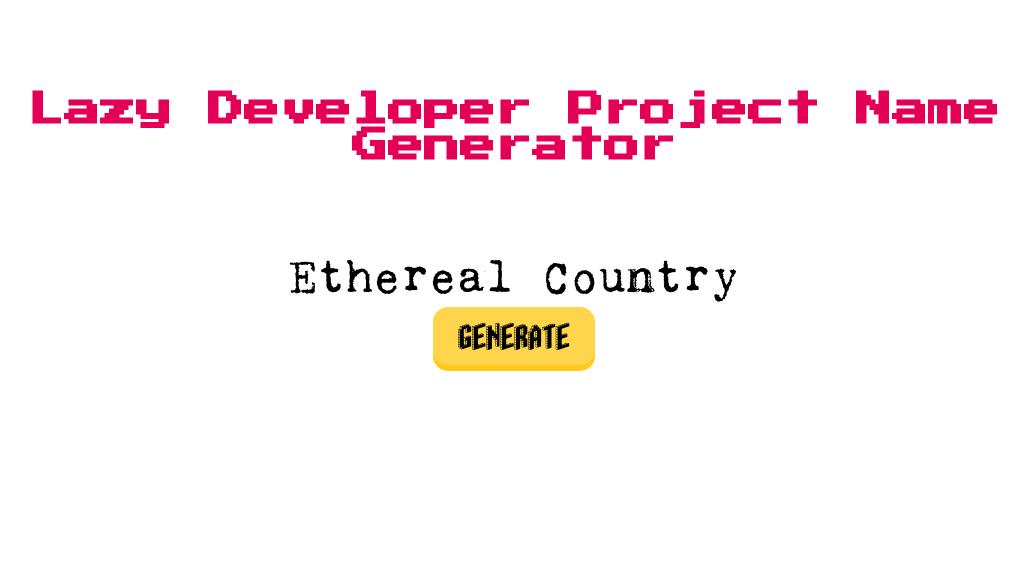
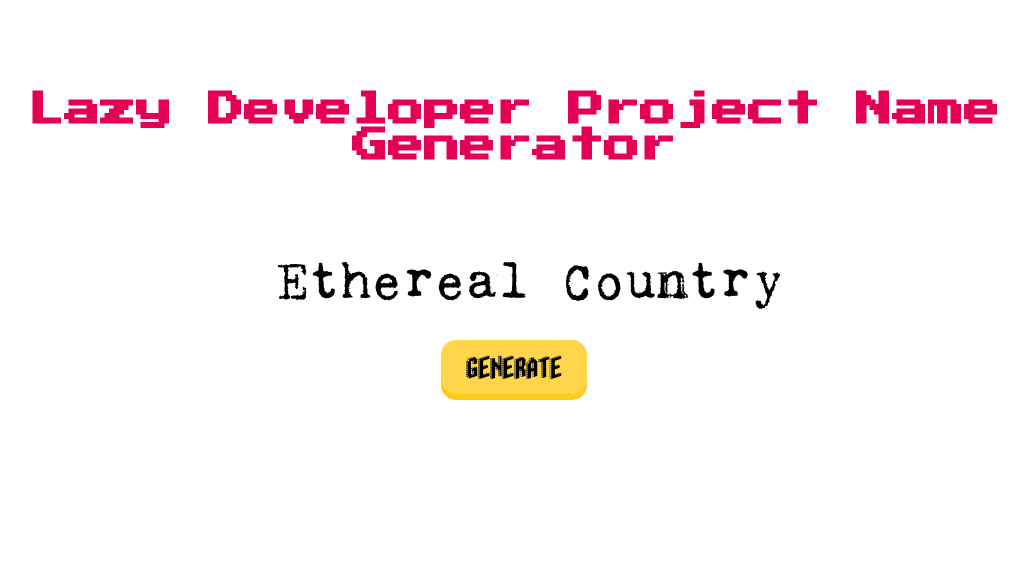
Before and after one commit to robotmlg/help-me-name-my-project, a Django app: page / in a window 1280 px wide. Shown: the top 580 px of the page, without its empty margins (126-1154 px from the left). Run offline with Django 4.2, Linux system fonts and the light colour scheme.

Commit message:
Update index.html (#67)

```diff
--- a/name_project/templates/index.html
+++ b/name_project/templates/index.html
@@ -22,7 +22,7 @@ h1
 body
 {
 	font-family: reg;
-    	font-size: 48px;
+    	font-size: 54px;
 	text-align: center;
 	overflow: hidden;
 }
@@ -33,14 +33,14 @@ a:link, a:visited
     	text-decoration: none;
   	display: inline-block;
   	padding: 15px 25px;
-  	font-size: 28px;
+  	font-size: 24px;
   	cursor: pointer;
   	text-align: center;
   	outline: none;
   	color: black;
  	background-color: #ffd64b;
 	position: relative;
-	margin: 4px 2px;
+	margin: 30px;
 	overflow: hidden;
  	border-radius: 15px;
  	box-shadow: 0 6px #ffca18;
@@ -96,7 +96,7 @@ a:active
 
   <section>
 
-    <div class="line-1 animation">
+    <div class="line-1 animate">
 
 {{ name }}
 
```
